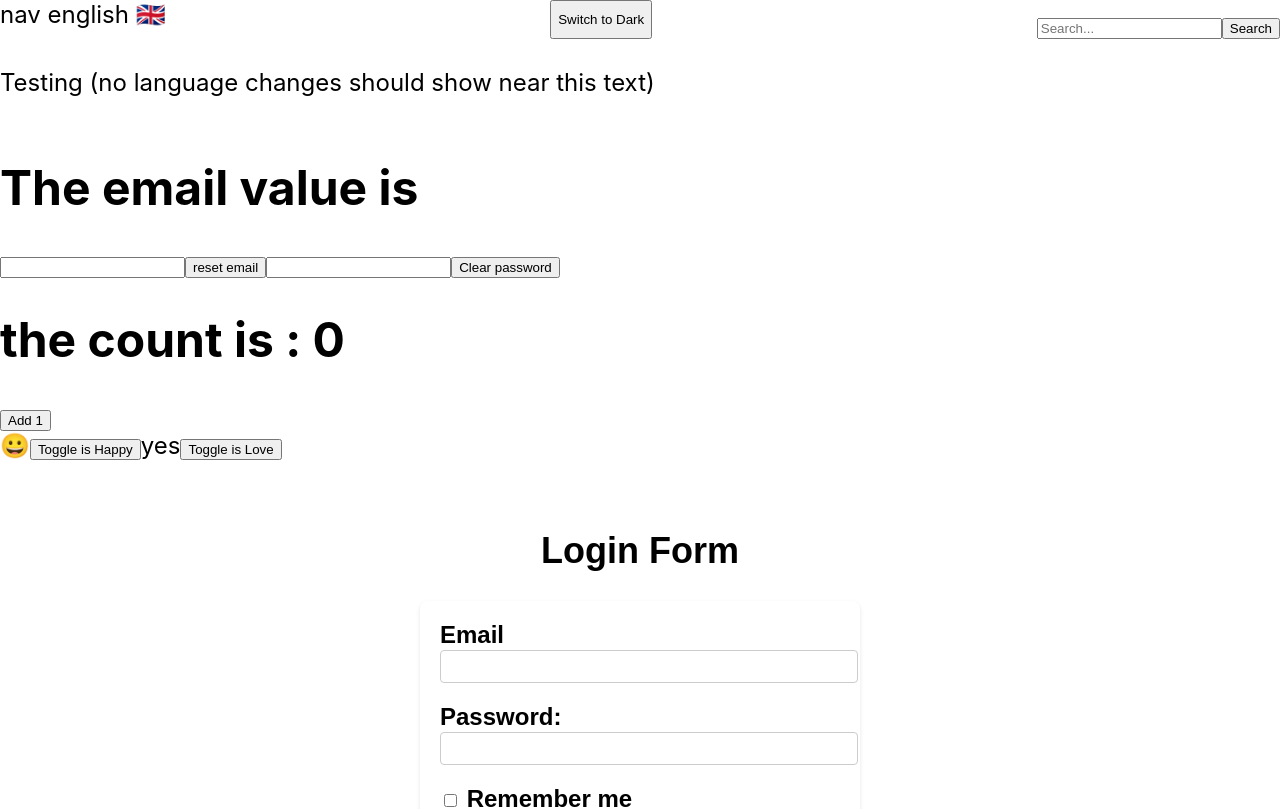
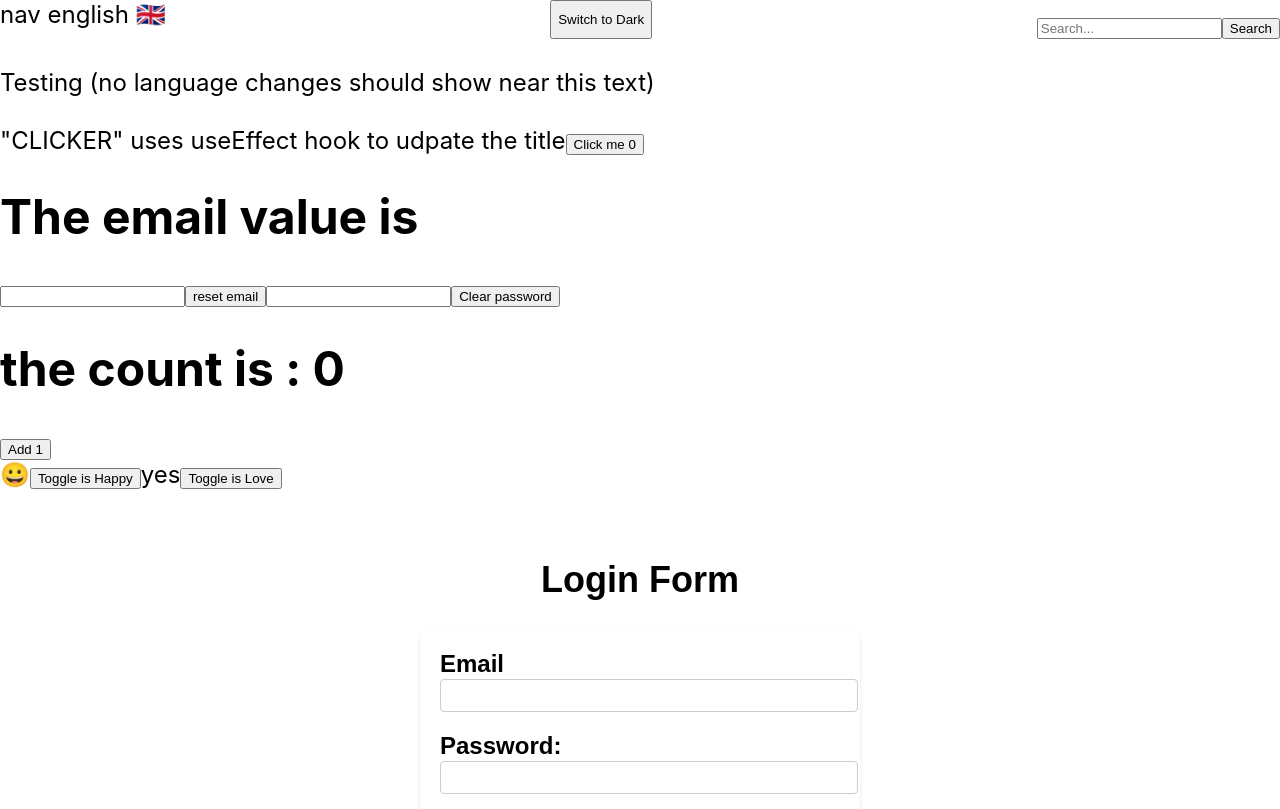
Before and after one commit to BBaccs/practice-context-api, a React (Create React App) app: page / in a window 1280 px wide. Shown: the top 809 px of the page. Built offline with nearby package versions, Linux system fonts and the light colour scheme.

Commit message:
useEffectHook

```diff
--- a/src/App.js
+++ b/src/App.js
@@ -8,6 +8,7 @@ import { LanguageProvider } from './contexts/LanguageContext';
 import CounterHooks from './playingWithHooks/CounterHooks';
 import Toggler from './playingWithHooks/Toggler';
 import SimpleFormInputHooks from './playingWithHooks/SimpleFormInputHook';
+import Clicker from './playingWithHooks/Clicker';
 
 export default function App() {
   return (
@@ -20,6 +21,7 @@ export default function App() {
             Testing (no language changes should show near this text)
           </div>
           <br />
+          <Clicker />
           <SimpleFormInputHooks />
           <CounterHooks />
           <Toggler />
--- /dev/null
+++ b/src/playingWithHooks/Clicker.js
@@ -0,0 +1,14 @@
+import React, { useState, useEffect } from 'react';
+
+export default function Clicker() {
+    const [ count, setCount ] = useState(0);
+    useEffect(() => {
+        alert('something changed')
+    })
+  return (
+    <div>
+        "CLICKER" uses useEffect hook to udpate the title
+        <button onClick={ () => setCount( count + 1 )}>Click me { count } </button>
+    </div>
+  )
+}
```
